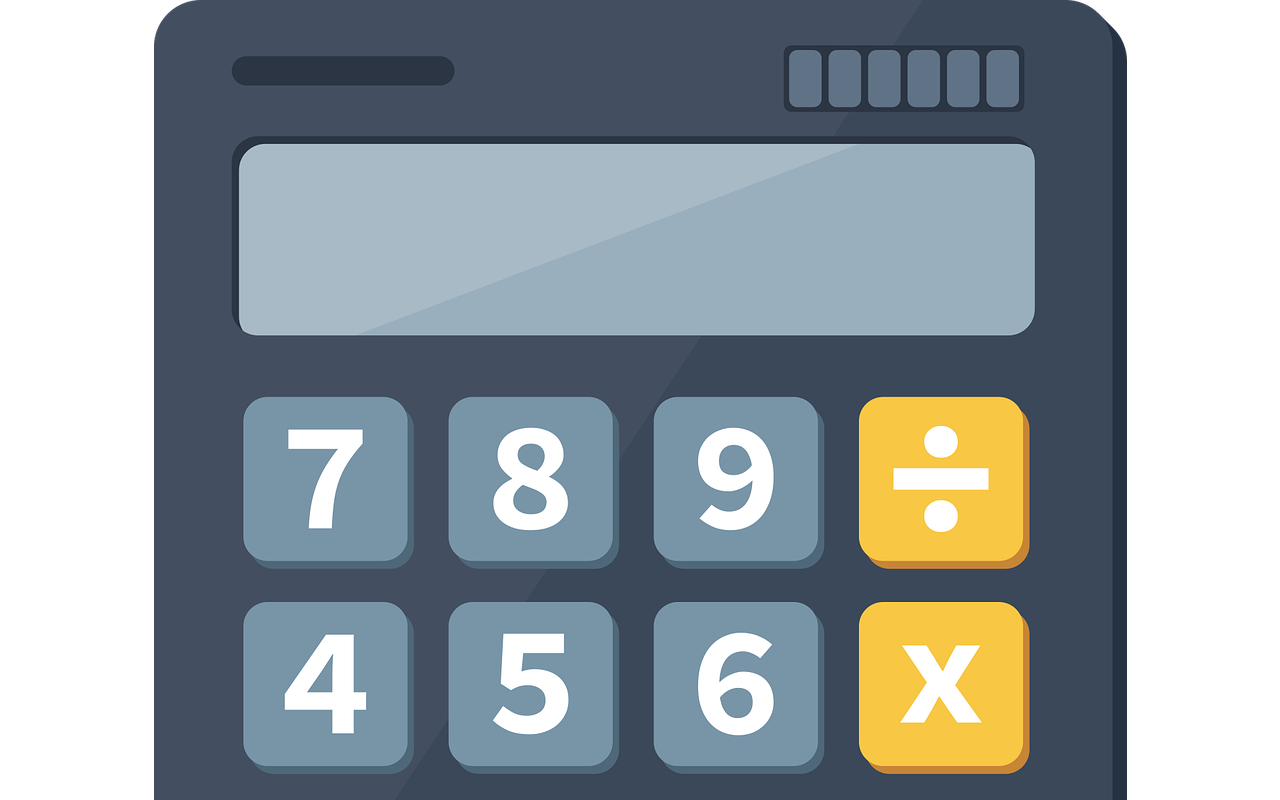
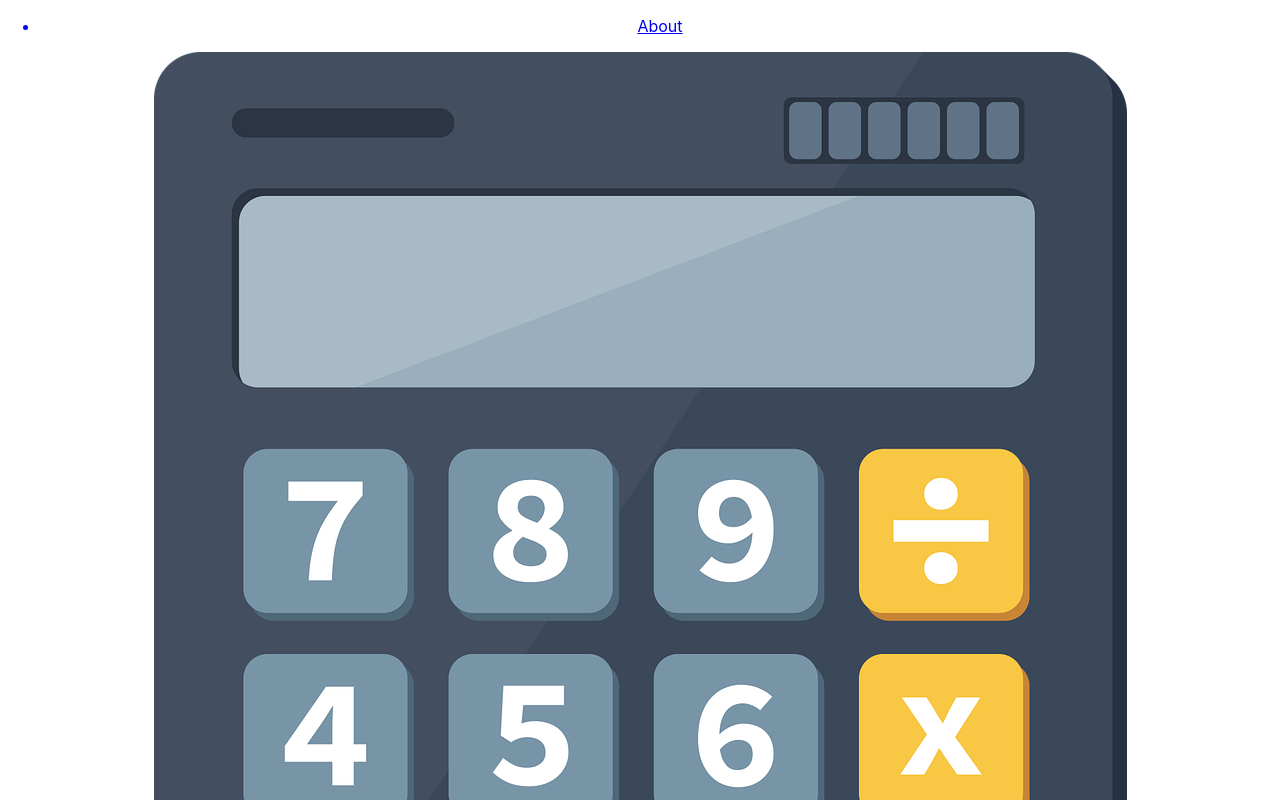
Before and after one commit to paramoklm/DataGrade, a React (Create React App) app in the folder front-datagrade/: page / in a window 1280 px wide. Shown: the top 800 px of the page. Built offline with nearby package versions, Linux system fonts and the light colour scheme.

Commit message:
feat(front-navbar): alternate home/about

```diff
--- a/front-datagrade/package.json
+++ b/front-datagrade/package.json
@@ -10,6 +10,7 @@
     "postcss": "^8.4.27",
     "react": "^18.2.0",
     "react-dom": "^18.2.0",
+    "react-router-dom": "^6.14.2",
     "react-scripts": "5.0.1",
     "tailwindcss": "^3.3.3",
     "web-vitals": "^2.1.4"
--- a/front-datagrade/src/App.js
+++ b/front-datagrade/src/App.js
@@ -1,11 +1,16 @@
-// import logo from './logo.svg';
 import './App.css';
 import Home from "./pages/Home"
+import { BrowserRouter, Routes, Route } from "react-router-dom";
 
 function App() {
   return (
     <div className="App">
-      <Home/>
+      <BrowserRouter>
+      <Routes>
+        <Route path='/' element={<Home />}></Route>
+        <Route path='/about' element={<Home />}></Route>
+      </Routes>
+    </BrowserRouter>
     </div>
   );
 }
--- a/front-datagrade/src/components/NavBar.js
+++ b/front-datagrade/src/components/NavBar.js
@@ -1,8 +1,17 @@
 import React from 'react';
+import { NavLink, useLocation } from 'react-router-dom';
 
 const NavBar = () => {
+    const location = useLocation();
+    const isAboutPage = location.pathname === "/about";
     return (
-        <div className='w-full bg-gray-500 top-0 h-12 absolute border-slate-400 border-4'></div>
+        <div className='w-full bg-gray-500 top-0 h-12 absolute border-slate-400 border-4 flex'>
+            <ul className='w-1/12 right-0 ml-auto'>
+                <NavLink to={isAboutPage ? "/" : "/about"} className={(nav) => (nav.isActive ? "nav-active" : "")}>
+                    <li className='text-2xl font-bold italic'>{isAboutPage? "Home" : "About"}</li>
+                </NavLink>
+            </ul>
+        </div>
     );
 };
 
```
Also changed, not shown: 1 other file (tests, documents, lock files or other folders).
